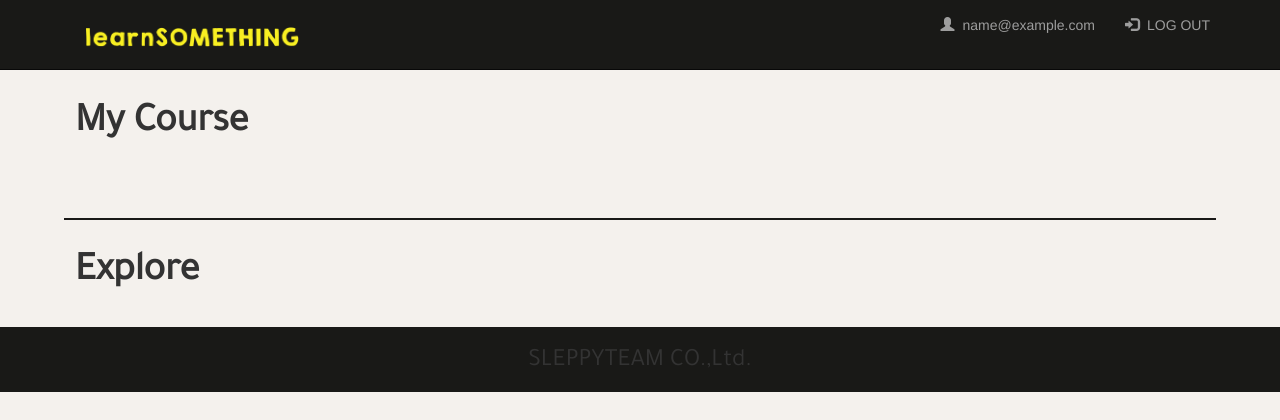
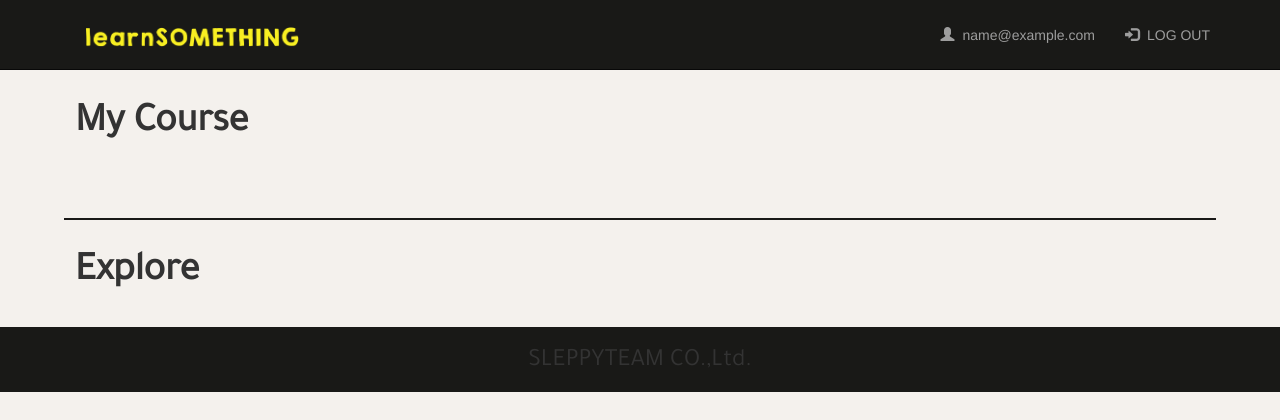
Before and after one commit to petenrp/LEARNSOMETHING, a PHP site: page / in a window 1280 px wide. Shown: the top 420 px of the page. Run offline with PHP 8.4, Linux system fonts and the light colour scheme; the visitor is signed in with stand-in values (Sample User, id 1); data that the repository does not hold is empty.

Commit message:
fix navbar buttons margin

```diff
--- a/index.php
+++ b/index.php
@@ -54,8 +54,8 @@
             </div>
 
             <ul class="nav navbar-nav navbar-right">
-                <li><a href="#"><span class="glyphicon glyphicon-user" style="margin-right: 8px"></span><?php echo $_SESSION["email"]; ?></a></li>
-                <li><a href="logout.php"><span class="glyphicon glyphicon-log-in" style="margin-right: 8px"></span>LOG OUT</a></li>
+                <li style="margin-top: 10px"><a href="#"><span class="glyphicon glyphicon-user" style="margin-right: 8px"></span><?php echo $_SESSION["email"]; ?></a></li>
+                <li style="margin-top: 10px"><a href="logout.php"><span class="glyphicon glyphicon-log-in" style="margin-right: 8px"></span>LOG OUT</a></li>
             </ul>
             <!-- <div class="dropdown text-right">
                 <button class="btn btn-primary dropdown-toggle" type="button" data-toggle="dropdown">Dropdown Example
```
